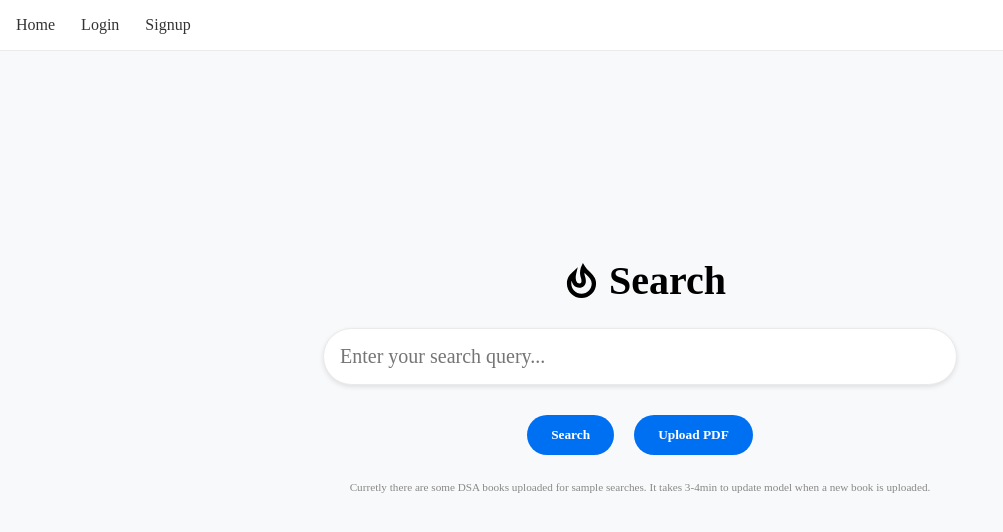
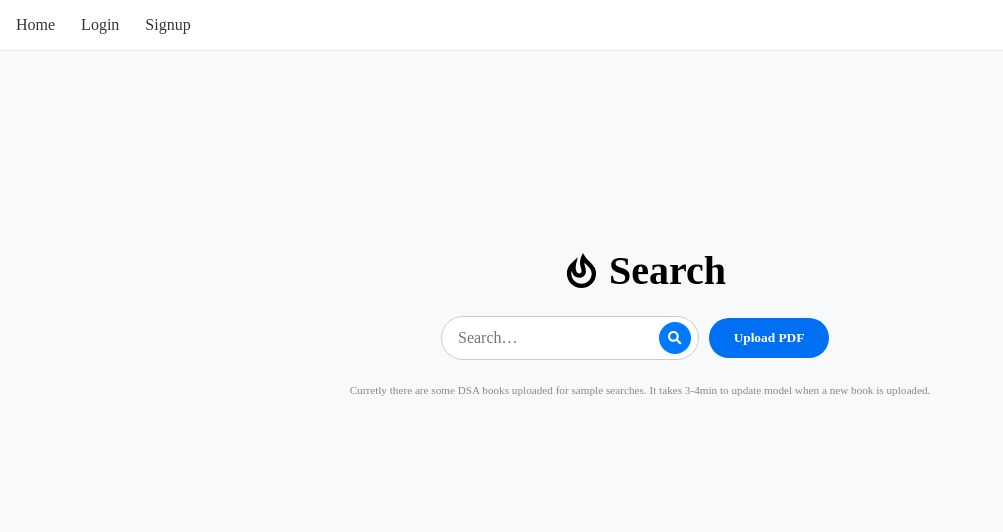
Before and after one commit to apaul2077/search-engine, a React (Vite) app in the folder frontend/: page / in a window 1280 px wide. Shown: the top 532 px of the page, without its empty margins (0-1003 px from the left). Built offline with nearby package versions, Linux system fonts and the light colour scheme; no server answers.

Commit message:
search bar modularised

```diff
--- a/frontend/src/api.js
+++ b/frontend/src/api.js
@@ -22,4 +22,10 @@ api.interceptors.response.use(
   }
 );
 
+export function searchQuery(q) {
+  return api
+    .get('/search', { params: { q } })
+    .then(res => res.data);
+}
+
 export default api;
--- a/frontend/src/components/Home.jsx
+++ b/frontend/src/components/Home.jsx
@@ -4,21 +4,18 @@ import api from '../api';
 import logo from '../assets/fire-flame-curved.svg';
 import buffering from '../assets/buffering.gif';
 import { FaSpinner } from 'react-icons/fa';
+import SearchBar from './SearchBar';
 
-function Home({searchedFromHome, setSearchedFromHome}) {
-  const [searchTerm, setSearchTerm] = useState('');
+function Home({ searchedFromHome, setSearchedFromHome }) {
+  // const [searchTerm, setSearchTerm] = useState('');
   const [uploading, setUploading] = useState(false);
   const fileInputRef = useRef(null);
   const navigate = useNavigate();
 
 
   // Handle search form submission
-  const handleSearch = (e) => {
-    e.preventDefault();
-    if (searchTerm.trim()) {
-      setSearchedFromHome(true); // Set the flag to indicate search was triggered from home
-      navigate(`/search?q=${encodeURIComponent(searchTerm)}`);
-    }
+  const doSearch = q => {
+    navigate(`/search?q=${encodeURIComponent(q)}`);
   };
 
   // Trigger hidden file input when "Upload PDF" is clicked
@@ -58,7 +55,7 @@ function Home({searchedFromHome, setSearchedFromHome}) {
         <div className='title-line-text'>Search</div>
       </div>
 
-      <form onSubmit={handleSearch}>
+      {/* <form onSubmit={handleSearch}>
         <input
           type="text"
           value={searchTerm}
@@ -89,7 +86,39 @@ function Home({searchedFromHome, setSearchedFromHome}) {
             spellCheck="true"
           />
         </div>
-      </form>
+      </form> */}
+
+      <div className="home-search-container">
+        <SearchBar onSearch={term => {
+          setSearchedFromHome(true);
+          navigate(`/search?q=${encodeURIComponent(term)}`);
+        }} />
+
+        {/* Upload controls */}
+        <div>
+          <button
+            type="button"
+            onClick={handleUploadClick}
+            className="upload-button"
+            disabled={uploading}
+          >
+            {uploading
+              ? <FaSpinner className="spinner" style={{ animation: 'spin 1s linear infinite' }} />
+              : "Upload PDF"
+            }
+          </button>
+          <input
+            type="file"
+            accept="application/pdf"
+            ref={fileInputRef}
+            style={{ display: 'none' }}
+            onChange={handleFileChange}
+            disabled={uploading}
+            spellCheck="true"
+          />
+        </div>
+      </div>
+
 
       {uploading && (
         <div className="upload-popup">
--- /dev/null
+++ b/frontend/src/components/SearchBar.jsx
@@ -0,0 +1,27 @@
+import { useState } from 'react';
+import { FaSearch } from 'react-icons/fa';
+
+export default function SearchBar({ initial = '', onSearch }) {
+  const [term, setTerm] = useState(initial);
+
+  const handleSubmit = e => {
+    e.preventDefault();
+    const t = term.trim();
+    if (t) onSearch(t);
+  };
+
+  return (
+    <form className="search-wrapper" onSubmit={handleSubmit}>
+      <input
+        type="search"
+        value={term}
+        onChange={e => setTerm(e.target.value)}
+        placeholder="Search…"
+        className="search-input"
+      />
+      <button type="submit" className="search-btn">
+        <FaSearch />
+      </button>
+    </form>
+  );
+}
--- a/frontend/src/components/SearchResults.jsx
+++ b/frontend/src/components/SearchResults.jsx
@@ -1,53 +1,27 @@
-import React, { useState, useEffect } from 'react';
-import { useSearchParams, Link, useNavigate } from 'react-router-dom';
-import api from '../api';
+import React from 'react';
+import { useSearchParams, Link } from 'react-router-dom';
+import SearchBar from '../components/SearchBar';
+import useSearch from '../hooks/useSearch';
 
-function SearchResults({ searchedFromHome, setSearchedFromHome }) {
-  const [searchParams] = useSearchParams();
-  const navigate = useNavigate();
+export default function SearchResults() {
+  // 1) Read and write URL query via React Router
+  const [searchParams, setSearchParams] = useSearchParams();
+  const q = searchParams.get('q') || '';
 
-  const initialQuery = searchParams.get('q') || '';
-  const [query, setQuery] = useState(initialQuery);
-  const [searchTrigger, setSearchTrigger] = useState(initialQuery);
-  const [results, setResults] = useState([]);
-  const [visibleCount, setVisibleCount] = useState(10);
-  const [loading, setLoading] = useState(false);
+  // 2) Call your custom hook
+  const {
+    results,
+    loadMore,
+    visibleCount,
+    loading,
+    error
+  } = useSearch(q);
 
-  const sessionStorageKey = `searchResults_${searchTrigger}`;
-
-  const fetchResults = async () => {
-    if (!searchTrigger.trim()) return;
-    setLoading(true);
-    try {
-      const res = await api.get('/search', { params: { q: searchTrigger } });
-      console.log(res.data);
-      setResults(res.data);
-      setVisibleCount(10);
-      sessionStorage.setItem(sessionStorageKey, JSON.stringify(res.data));
-    } catch (error) {
-      console.error("Error fetching search results", error);
-    } finally {
-      setLoading(false);
-    }
+  // 3) New onSearch uses setSearchParams
+  const onSearch = term => {
+    setSearchParams({ q: term });
   };
 
-  useEffect(() => {
-    if (searchTrigger) {
-      const cachedResults = sessionStorage.getItem(sessionStorageKey);
-      if (cachedResults && !searchedFromHome) {
-        setResults(JSON.parse(cachedResults));
-      } else {
-        fetchResults();
-        setSearchedFromHome(false);
-      }
-    }
-  }, [searchTrigger]);
-
-  const loadMore = () => {
-    setVisibleCount(prev => Math.min(prev + 10, results.length));
-  };
-
-  // ✅ JSX-safe highlighting version
   function getHighlightedSnippet(content, matches) {
     if (!matches || matches.length === 0) {
       return <span>{content.substring(0, 200)}...</span>;
@@ -83,33 +57,33 @@ function SearchResults({ searchedFromHome, setSearchedFromHome }) {
 
   return (
     <div className="container">
-      <h2>Search Results: {searchTrigger}</h2>
-      {loading ? (
-        <p>Loading...</p>
-      ) : (
-        <>
-          {results.slice(0, visibleCount).map((result, index) => (
+      {/* Pass initial value and onSearch into your SearchBar */}
+      <SearchBar initial={q} onSearch={onSearch} />
+
+      <h2>Results for “{q}”</h2>
+
+      {loading && <p>Loading…</p>}
+      {error   && <p>Error: {error.message}</p>}
+
+      {results.map((r, i) => (
         <Link
-              key={index}
-              to={`/pdf/${encodeURIComponent(result.book)}/${result.page}`}
-              state={{ results, query }}
+          key={i}
+          to={`/pdf/${encodeURIComponent(r.book)}/${r.page}`}
+          state={{ results, query: q }}
           style={{ textDecoration: 'none', color: 'inherit' }}
         >
           <div className="card">
-                <h3>{result.book} - Page {result.page}</h3>
-                <p>{getHighlightedSnippet(result.content, result.matches)}</p>
+            <h3>{r.book} – Page {r.page}</h3>
+            <p>{getHighlightedSnippet(r.content, r.matches)}</p>
           </div>
         </Link>
       ))}
+
       {visibleCount < results.length && (
         <button onClick={loadMore} className="button load-more">
           Load More
         </button>
       )}
-        </>
-      )}
     </div>
   );
 }
-
-export default SearchResults;
--- /dev/null
+++ b/frontend/src/hooks/useSearch.js
@@ -0,0 +1,37 @@
+import { useState, useEffect } from 'react';
+import { searchQuery } from '../api';
+
+export default function useSearch(query) {
+  const [allResults, setAllResults] = useState([]);
+  const [visibleCount, setVisibleCount] = useState(10);
+  const [loading, setLoading] = useState(false);
+  const [error, setError] = useState(null);
+
+  const sessionKey = `searchResults_${query}`;
+
+  useEffect(() => {
+    if (!query) {
+      setAllResults([]);
+      return;
+    }
+    setVisibleCount(10);
+    // const cached = sessionStorage.getItem(sessionKey);
+      setLoading(true);
+      searchQuery(query)
+        .then(data => {
+          setAllResults(data);
+          sessionStorage.setItem(sessionKey, JSON.stringify(data));
+        })
+        .catch(err => setError(err))
+        .finally(() => setLoading(false));
+  }, [query]);
+
+  const loadMore = () => {
+    setVisibleCount(n => Math.min(n + 10, allResults.length));
+  };
+
+  // the slice you actually render:
+  const results = allResults.slice(0, visibleCount);
+
+  return { results, allResults, visibleCount, loadMore, loading, error };
+}
--- a/frontend/src/index.css
+++ b/frontend/src/index.css
@@ -88,7 +88,6 @@ body {
   }
 
   .button {
-    display: inline-block;
     background-color: #0070f3;
     color: white;
     border: none;
@@ -103,11 +102,33 @@ body {
     background-color: #005bb5;
   }
 
+  .upload-button {
+    background-color: #0070f3;
+    color: white;
+    border: none;
+    padding: 0.75rem;
+    border-radius: 9999px;
+    cursor: pointer;
+    font-weight: bold;
+    margin: 10px;
+    width: 120px;
+  }
+
   /* Home page (search bar) styling */
   .search-container {
+    display: flex;
+    flex-direction: column;
+    justify-content: center;
+    align-items: center;
     text-align: center;
     margin-top: 162px;
     padding: 20px;
+  }
+
+  .home-search-container{
+    display: flex;
+    justify-content: center;
+    align-items: center;
   }
 
   .search-bar {
@@ -216,7 +237,7 @@ body {
     display: flex;
     justify-content: center;
     align-items: center;
-    margin: 20px
+    margin: 10px
   }
 
   .logo{
@@ -273,3 +294,43 @@ body {
     text-align: center;
     /* max-width: 300px; */
   }
+
+  .search-wrapper {
+    position: relative;
+    width: 100%;
+    max-width: 600px; /* or whatever fits your layout */
+  }
+
+  .search-input {
+    width: 100%;
+    padding: 0.75rem 2.5rem 0.75rem 1rem; /* room for icon on right */
+    font-size: 1rem;
+    border: 1px solid #ccc;
+    border-radius: 9999px;
+    outline: none;
+  }
+
+  .search-input:focus {
+    border-color: #888;
+  }
+
+  .search-btn {
+    position: absolute;
+    right: 0.5rem;
+    top: 50%;
+    transform: translateY(-50%);
+    border: none;
+    background: #007bff; /* change to your primary color */
+    color: white;
+    width: 2rem;
+    height: 2rem;
+    border-radius: 50%;
+    display: flex;
+    align-items: center;
+    justify-content: center;
+    cursor: pointer;
+  }
+
+  .search-btn:hover {
+    background: #0056b3; /* darker on hover */
+  }
```
Lines whose indentation alone changed are shown as unchanged.
